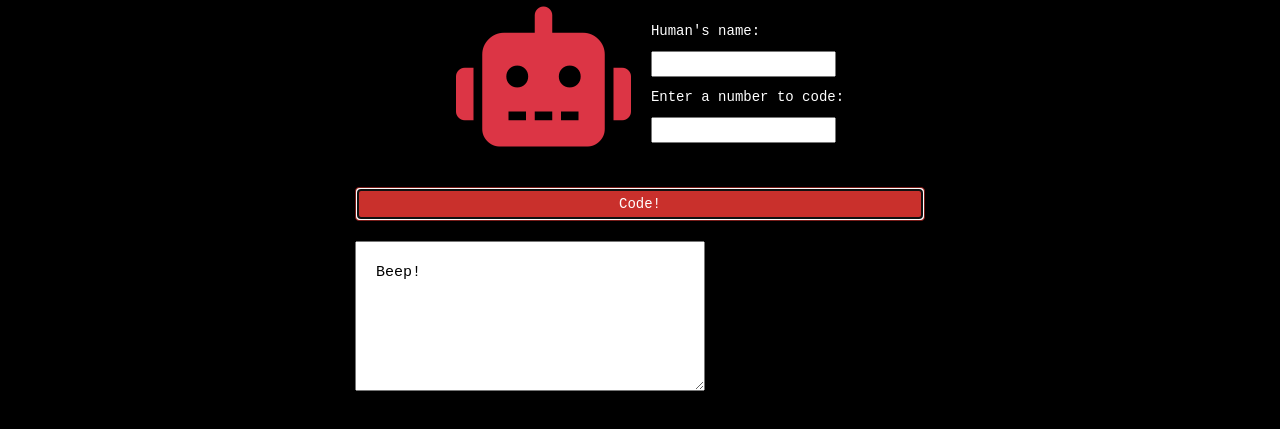
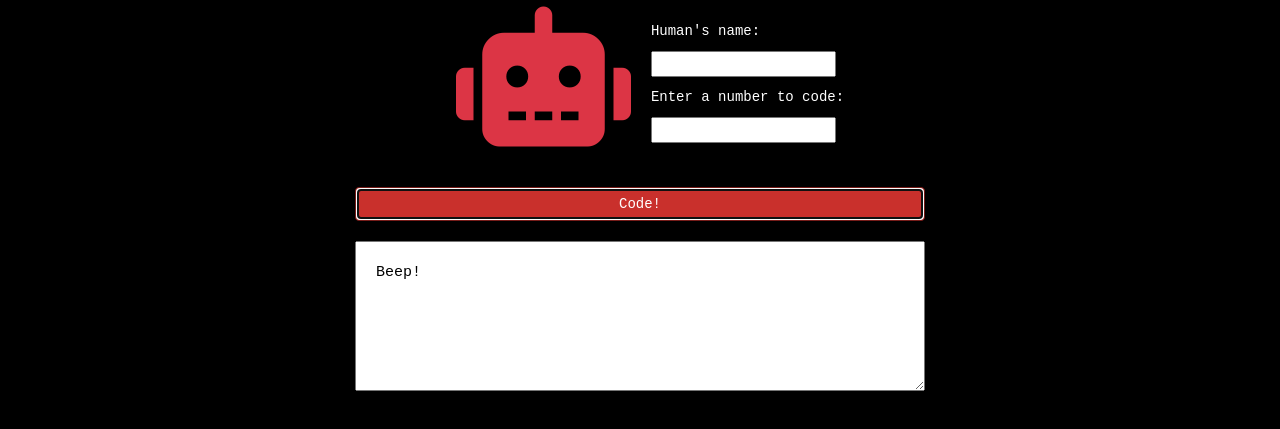
Before and after one commit to maxdhs/beep-bop, a plain HTML site: page index.html in a window 1280 px wide. Both pictures are taken after a click on the button "Code!". Shown: the part 131-560 px from the top of the page. Drawn offline with Linux system fonts and the light colour scheme.

Commit message:
Add paramater to beepBop function

```diff
--- a/css/styles.css
+++ b/css/styles.css
@@ -20,7 +20,7 @@ h1 {
 textarea {
   font-size: 15px;
   height: 150px;
-  width: 350px;
+  width: 100%;
   padding: 20px;
   color: black;
 }
--- a/js/scripts.js
+++ b/js/scripts.js
@@ -1,6 +1,5 @@
 // Backend logic:
-debugger;
-var beepBop = function (inputNumber) {
+var beepBop = function (inputNumber, humansName) {
 
   // Set a variable for user's name:
   if (humansName == null) {
@@ -40,6 +39,6 @@ $(document).ready(function(){
     event.preventDefault();
     var inputNumber = $("#inputNumber").val();
     var humansName = $("#humansName").val();
-    $("#output").text(beepBop(inputNumber));
+    $("#output").text(beepBop(inputNumber, humansName));
   });
 });
```
